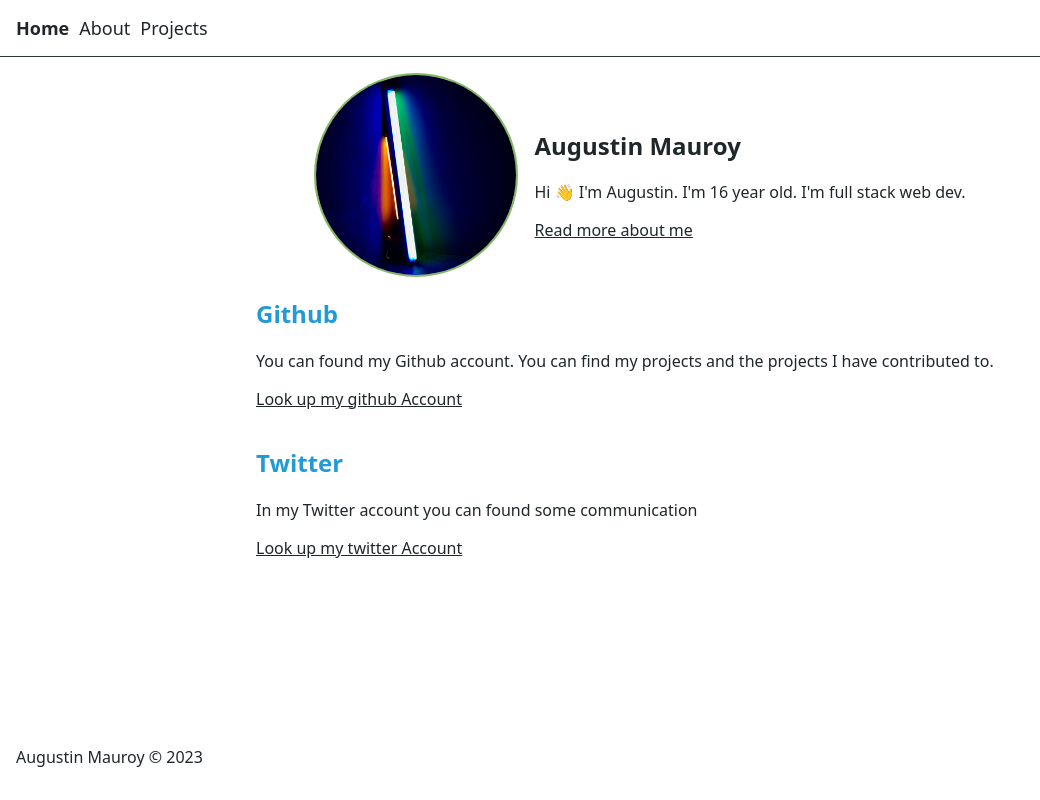
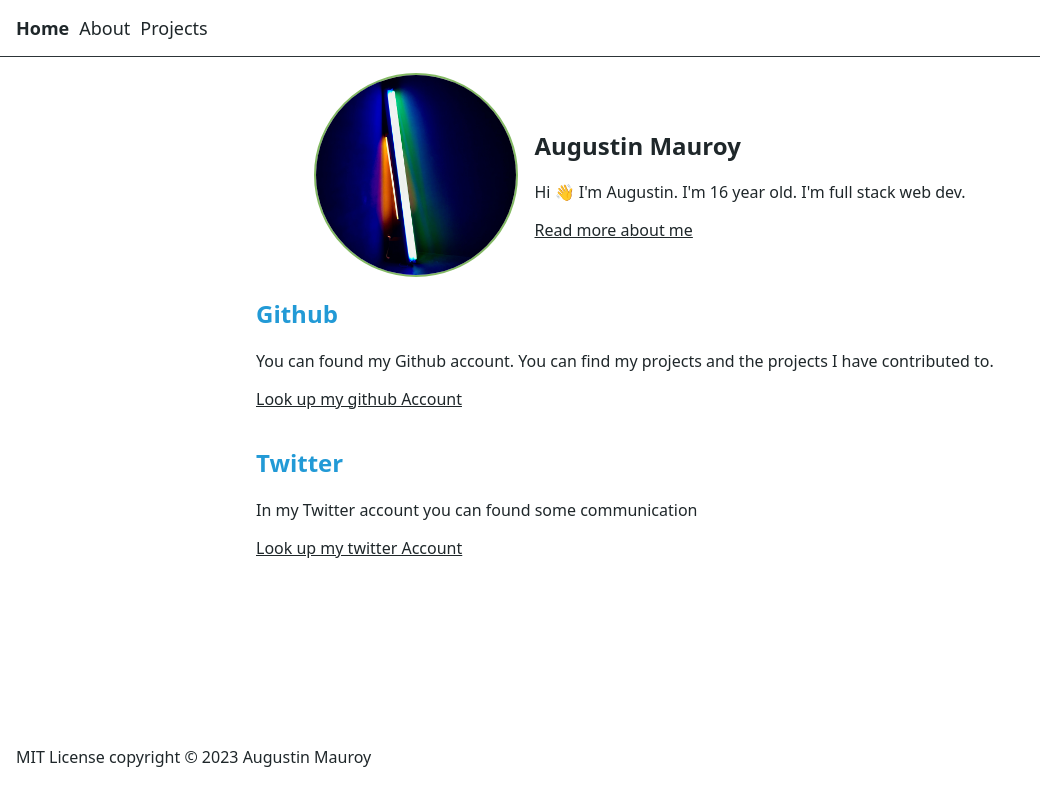
Before and after one commit to AugustinMauroy/augustinmauroy.github.io-old, a Next.js app: page / in a window 1280 px wide. Shown: the whole page, without its empty margins (0-1040 px from the left). Built offline with nearby package versions, Linux system fonts and the light colour scheme.

Commit message:
chore(footer): order term

```diff
--- a/components/footer/index.tsx
+++ b/components/footer/index.tsx
@@ -12,7 +12,7 @@ export default function footer(){
 
     return(
     <footer  className={style.footer}>
-        <p>Augustin Mauroy © {date(2023)}</p>
+        <p>MIT License copyright © {date(2023)} Augustin Mauroy</p>
     </footer>
     )
 }
```
